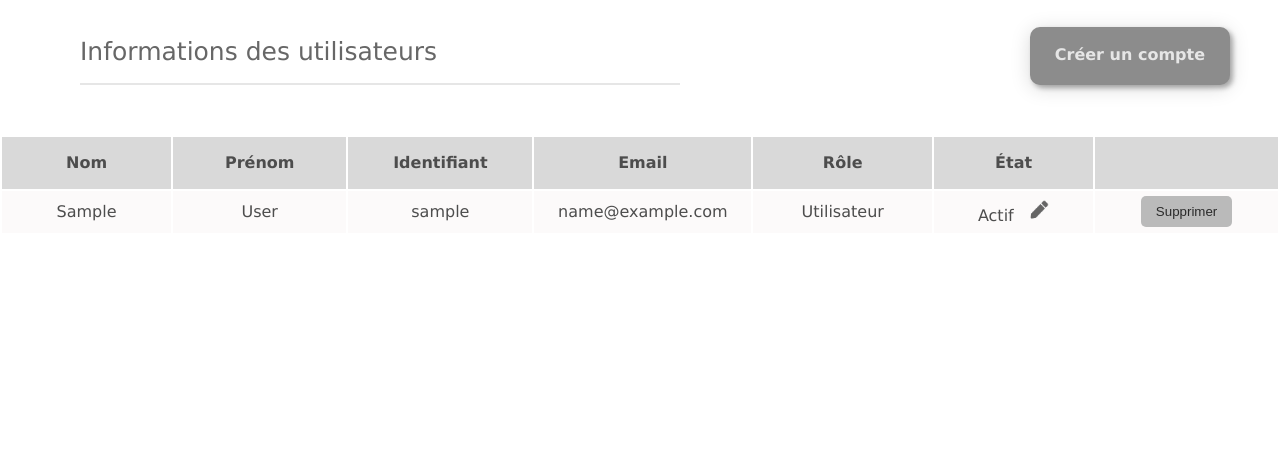
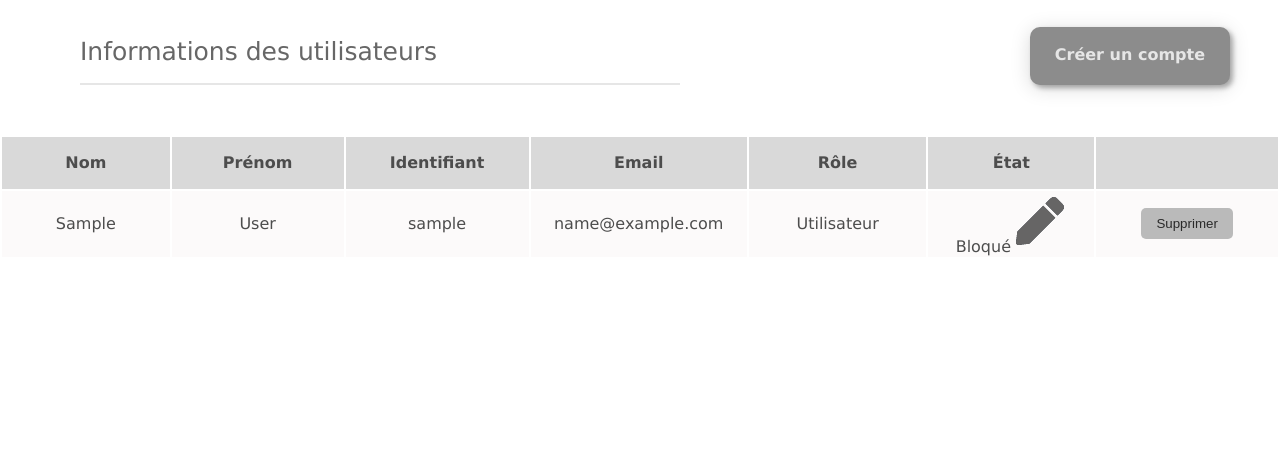
Before and after one commit to cristianemenna/DOMMA, a Symfony app: template templates/admin/index.html.twig in a window 1280 px wide. Shown: the part 80-535 px from the top of the page. Run offline with Twig, Linux system fonts and the light colour scheme; the template is opened without the code that fills it: most values are stand-ins (such as "Sample title", 1, 10 or a date in 2020); some libraries are stand-ins or nearby versions.

Commit message:
Ajout de vérification de blocage de compte

```diff
--- a/templates/admin/index.html.twig
+++ b/templates/admin/index.html.twig
@@ -35,7 +35,12 @@
                 {% else %}
                     <td>Utilisateur</td>
                 {% endif %}
-                    <td id="user-status">Actif <a href="#"><img src="{{ asset('img/edit-icon.png') }}" id="change-user-status" alt="Edition" /></a></td>
+
+                {% if user.attempts >= 3 %}
+                    <td id="user-blocked">Bloqué<a href="#"><img src="{{ asset('img/edit-icon.png') }}" class="change-user-status" alt="Edition" /></a></td>
+                {% else %}
+                    <td>Actif<a href="#"><img src="{{ asset('img/edit-icon.png') }}" class="change-user-status" alt="Edition" /></a></td>
+                {% endif %}
                  <td>{{ include('users/_delete_form.html.twig') }}</td>
              </tr>
        {% endfor %}
```
